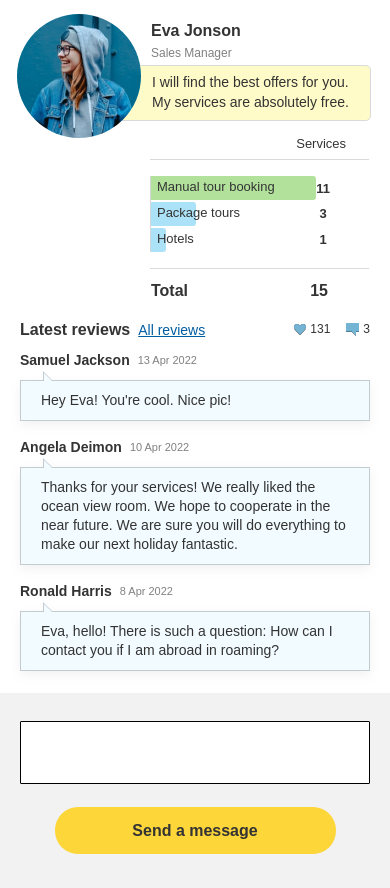
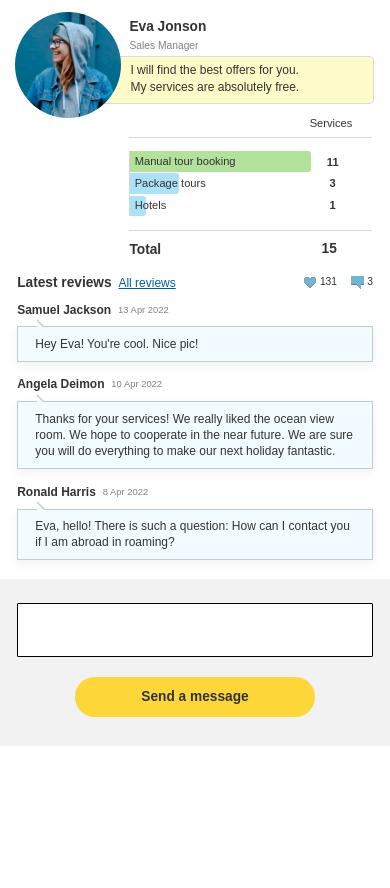
Before and after one commit to sergiychaiuk/8854, a Vue app: page /home in a window 390 px wide. After the commit the page ends 844 px from the top, so only its background shows below. Built offline with nearby package versions, Linux system fonts and the light colour scheme.

Commit message:
mended a style and created a media query

```diff
--- a/src/components/Services.vue
+++ b/src/components/Services.vue
@@ -87,6 +87,7 @@ const total = computed(() => servicesList.value.reduce((sum, service) => sum + s
     max-width: 216px;
     width: 100%;
     border-left: 1px solid rgba(51, 51, 51, 0.2);
+    margin-right: 1.285714285rem;
   }
 
   &__bar {
--- a/src/views/HomeView.vue
+++ b/src/views/HomeView.vue
@@ -102,4 +102,11 @@ body {
   max-width: 720px;
   margin: 0 auto;
 }
+
+@media (max-width: 460px) {
+  html,
+  body {
+    font-size: 12px;
+  }
+}
 </style>
```
